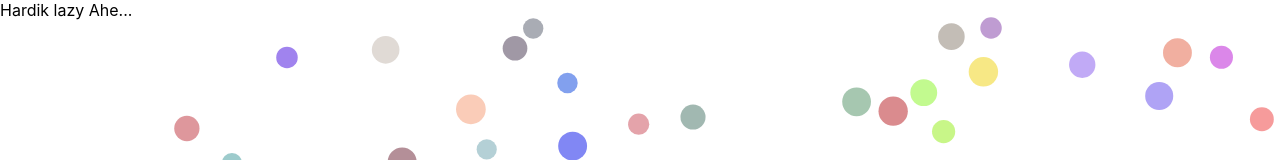
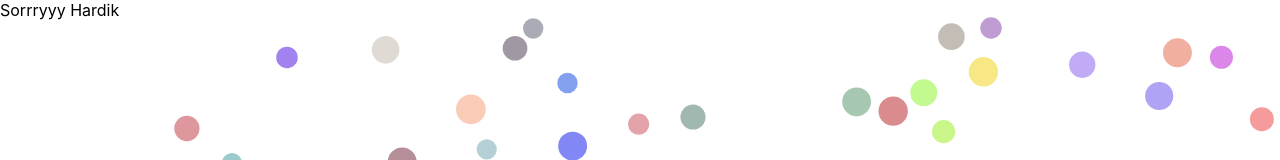
Before and after one commit to mehardiknaik/greeting, a Next.js app: page /Hardik in a window 1280 px wide. Shown: the top 160 px of the page. Built offline with nearby package versions, Linux system fonts and the light colour scheme.

Commit message:
Update [name].js

```diff
--- a/pages/[name].js
+++ b/pages/[name].js
@@ -1,6 +1,7 @@
 import React from "react";
 import Head from "next/head";
 import Particle from "../Components/Particle";
+import styles from "../styles/Home.module.css";
 
 function Main({ name }) {
   return (
@@ -10,13 +11,7 @@ function Main({ name }) {
       </Head>
       <Particle />
       <div>
-        {name}{" "}
-        {name?.toLowerCase() === "hardik"
-          ? "lazy"
-          : name?.toLowerCase() === "uvya" || name?.toLowerCase() === "sharyu"
-          ? "pagal"
-          : "hushar"}{" "}
-        Ahe...
+        Sorrryyy {name}
       </div>
     </>
   );
```
